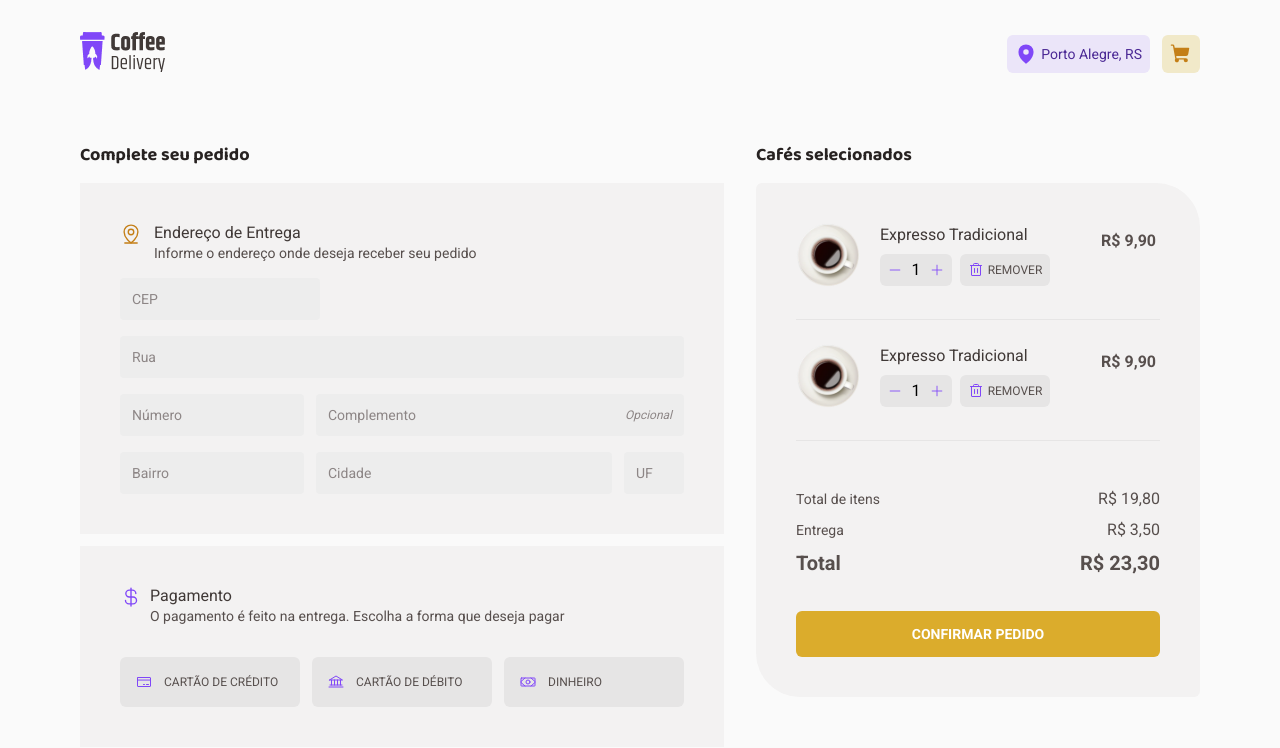
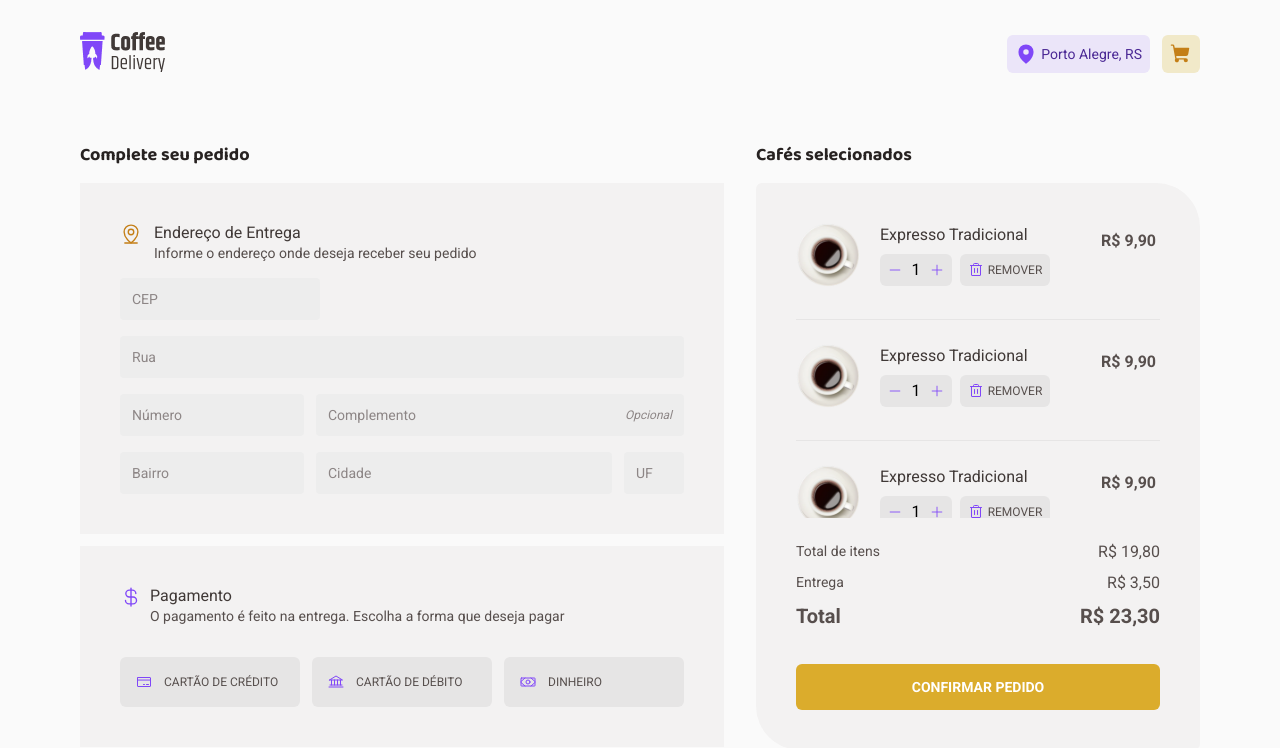
Before and after one commit to exodogurgel/coffee-delivery, a React (Vite) app: page /checkout in a window 1280 px wide. Shown: the top 748 px of the page. Built offline with nearby package versions, Linux system fonts and the light colour scheme.

Commit message:
add scrollbar on ItemsCart

```diff
--- a/src/pages/Checkout/index.tsx
+++ b/src/pages/Checkout/index.tsx
@@ -22,6 +22,7 @@ import {
   PaymentList,
   OrderConfirm,
   TotalWrapper,
+  ItemsListContainer,
 } from './styles'
 
 export function Checkout() {
@@ -95,8 +96,16 @@ export function Checkout() {
       <OrderDetailsCheckout>
         <h2>Cafés selecionados</h2>
         <OrderConfirm>
-          <ItemCart />
-          <ItemCart />
+          <ItemsListContainer>
+            <ItemCart />
+            <ItemCart />
+            <ItemCart />
+            <ItemCart />
+            <ItemCart />
+            <ItemCart />
+            <ItemCart />
+            <ItemCart />
+          </ItemsListContainer>
           <TotalWrapper>
             <div>
               <small>Total de itens</small>
--- a/src/pages/Checkout/styles.ts
+++ b/src/pages/Checkout/styles.ts
@@ -167,10 +167,14 @@ export const OrderConfirm = styled.div`
   padding: 2.5rem;
   background-color: ${(props) => props.theme['gray-200']};
   border-radius: 6px 44px;
+`
 
+export const ItemsListContainer = styled.div`
   display: flex;
   flex-direction: column;
   gap: 1.5rem;
+  height: 18.4rem;
+  overflow: auto;
 `
 export const TotalWrapper = styled.div`
   margin-top: 1.5rem;
```
